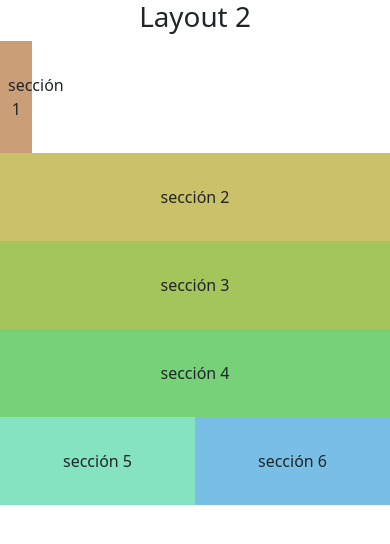
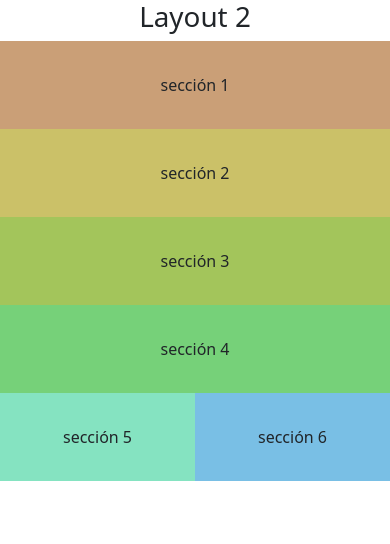
Before and after one commit to Anaabellaa/plataformas-moviles-entregas, a plain HTML site: page tp-6/layout-2.html in a window 390 px wide. Drawn offline with nearby package versions, Linux system fonts and the light colour scheme.

Commit message:
Update layout-2.html

```diff
--- a/tp-6/layout-2.html
+++ b/tp-6/layout-2.html
@@ -22,7 +22,7 @@
 <body>
     <div class="container-sm g-0">
         <div class="row g-0">
-            <div class="col-1 col-md-6">
+            <div class="col-12 col-md-6">
                 <div class="content s1">sección 1</div>
             </div>
 
```
